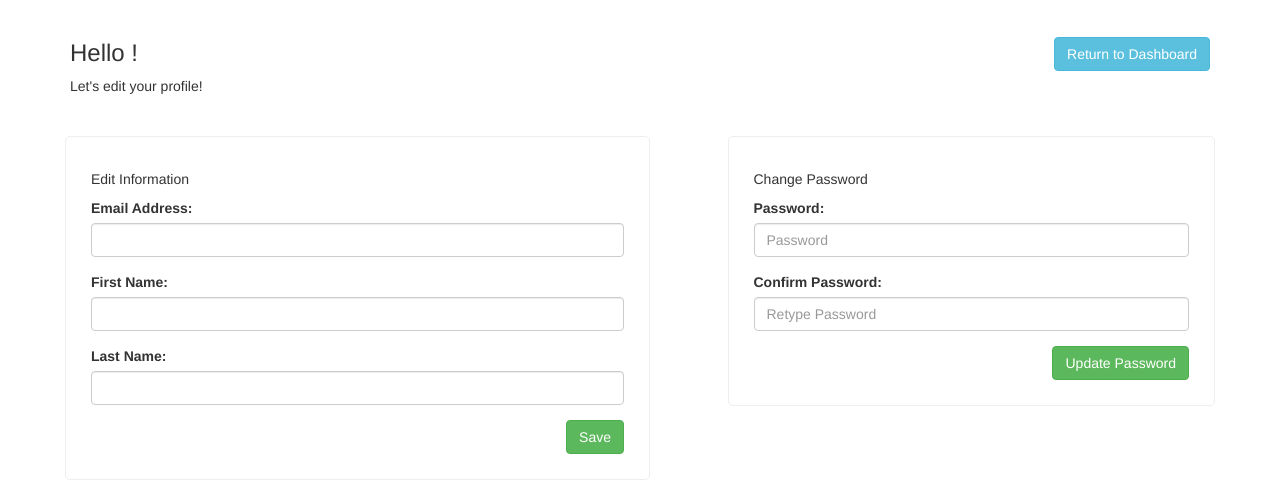
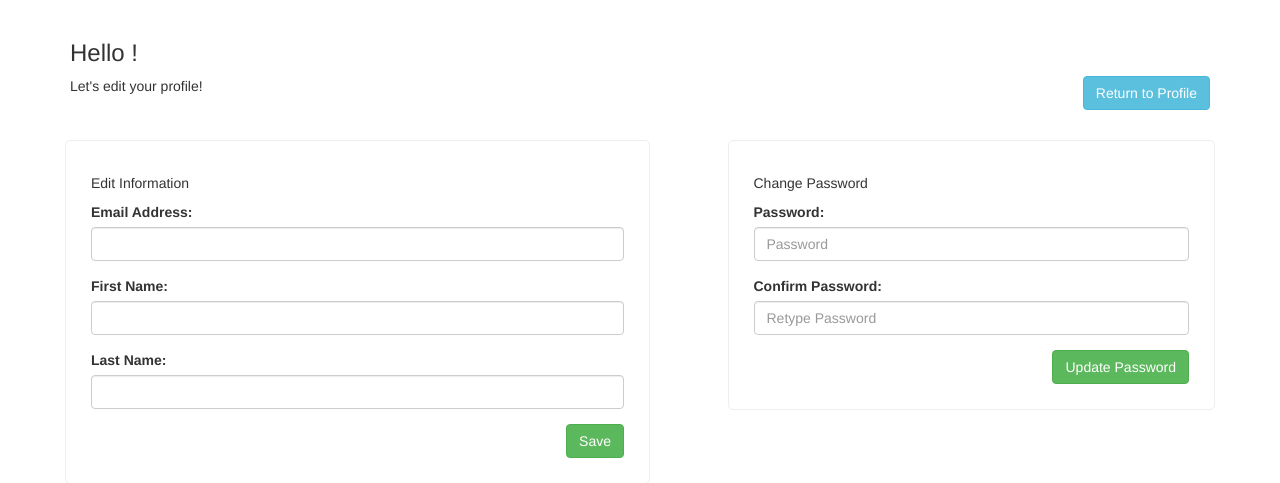
Before and after one commit to ethindman/user_dashboard_mvc_codeigniter, a CodeIgniter app: page /index.php/dashboards/edit_profile in a window 1280 px wide. Shown: the part 51-534 px from the top of the page. Run offline with CodeIgniter, Linux system fonts and the light colour scheme; tables that the repository leaves empty or names only in its code hold one stand-in row (values such as "Sample post"); some libraries are stand-ins or nearby versions.

Commit message:
Fixes button in edit_profile page

```diff
--- a/application/views/edit_profile.php
+++ b/application/views/edit_profile.php
@@ -13,7 +13,10 @@
 		<div class="row">
 			<div class="col-lg-12">
 				<h3 class="inline">Hello <?= $this->session->userdata('first_name') ?>!</h3>
-				<a href="dashboard"><button type="submit" class="btn btn-info pull-right inline">Return to Dashboard</button></a>
+				<form action="profile" method="post">
+					<input type="submit" class="btn btn-info pull-right inline" value="Return to Profile">
+					<input type="hidden" name="id" value="<?= $this->session->userdata('user_id'); ?>">
+				</form>
 				<p>Let's edit your profile!</p>
 			</div>
 		</div>
```
